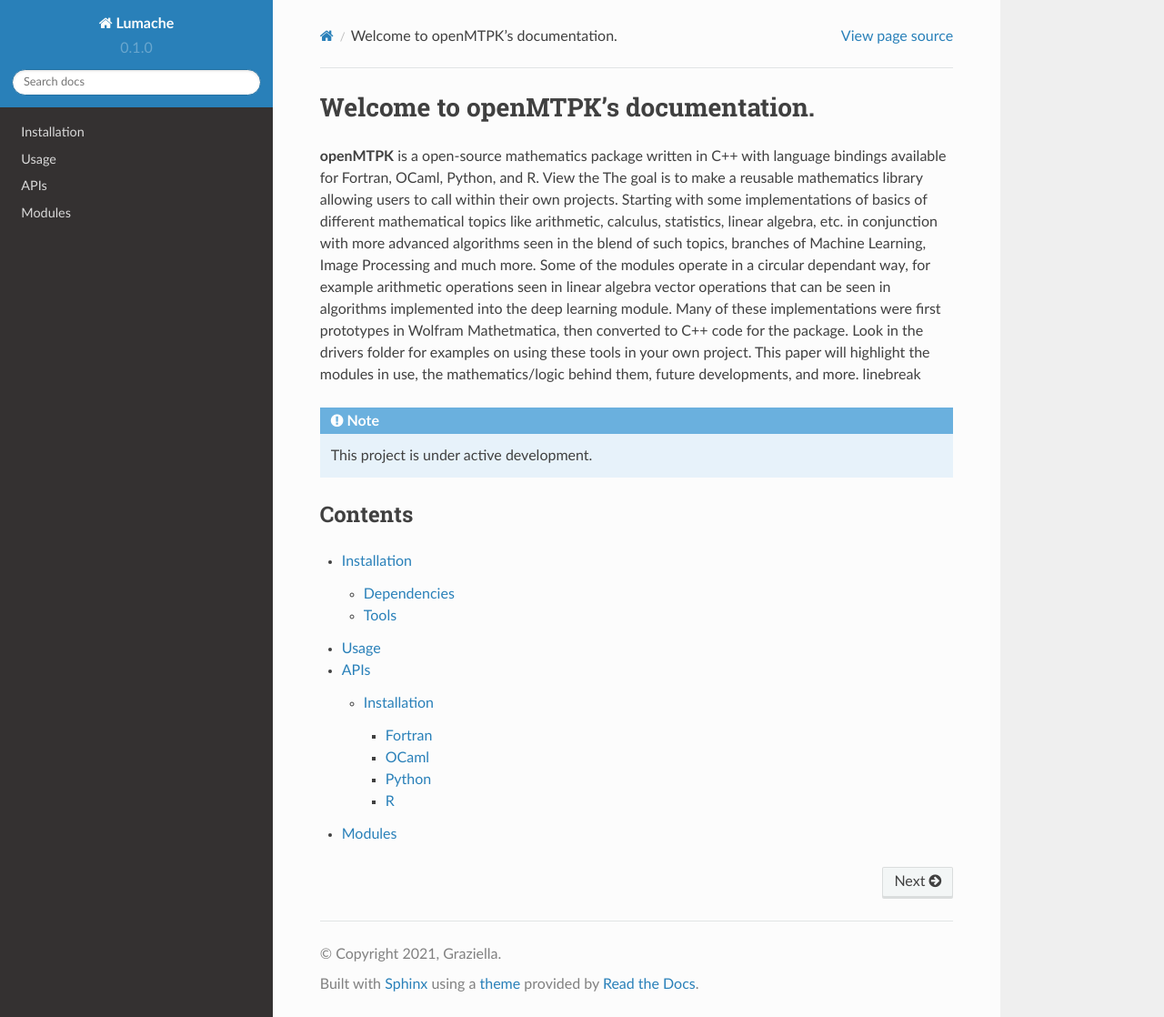
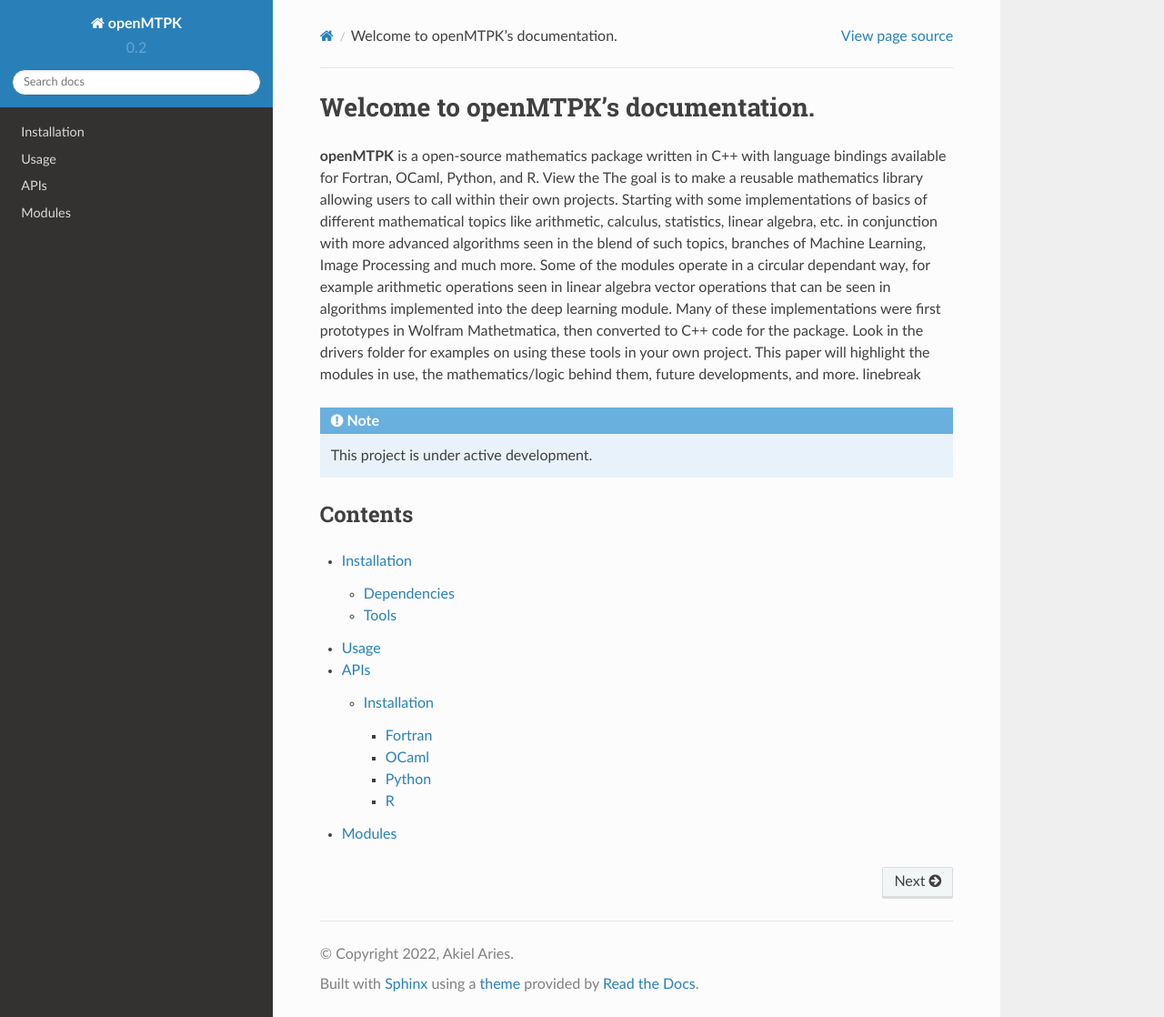
Before and after one commit to akielaries/openMTPK-docs, a Sphinx documentation site: the page built from docs/source/index.rst, in a window 1280 px wide and 1118 px high. Shown: the whole window at 91% size. Built offline with Sphinx 7.4.7 and the Read the Docs theme 2.0.0, drawn with Linux system fonts in a browser that asks for light colours.

Commit message:
Update conf.py

```diff
--- a/docs/source/conf.py
+++ b/docs/source/conf.py
@@ -2,12 +2,12 @@
 
 # -- Project information
 
-project = 'Lumache'
-copyright = '2021, Graziella'
-author = 'Graziella'
+project = 'openMTPK'
+copyright = '2022, Akiel Aries'
+author = 'Akiel Aries'
 
-release = '0.1'
-version = '0.1.0'
+release = '0.2'
+version = '0.2'
 
 # -- General configuration
 
```
